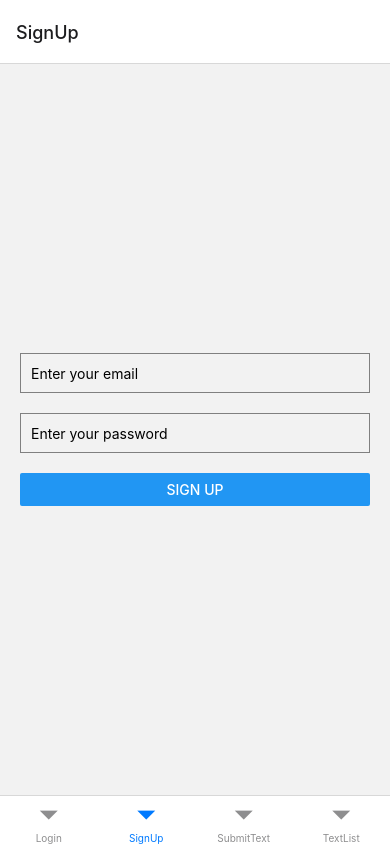
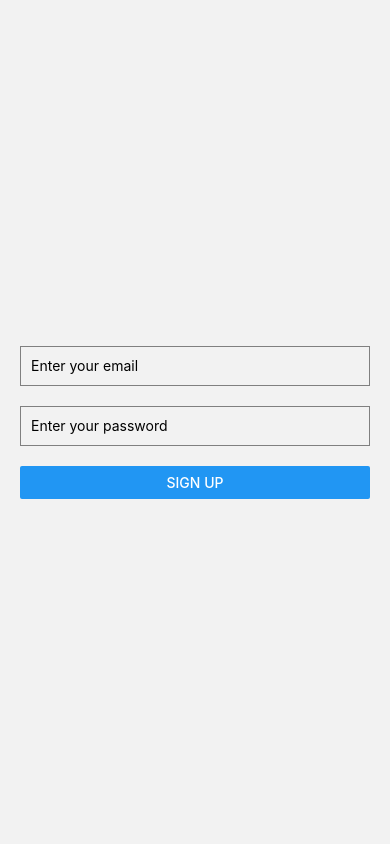
Before and after one commit to nickty/anything, a React Native app: screen /SignUp in a window 390 px wide. Built offline with nearby package versions, Linux system fonts and the light colour scheme.

Commit message:
easy navigation setup

```diff
--- a/App.tsx
+++ b/App.tsx
@@ -1,3 +1,4 @@
+import 'react-native-gesture-handler';
 import React from 'react';
 import {NavigationContainer} from '@react-navigation/native';
 import {createBottomTabNavigator} from '@react-navigation/bottom-tabs';
@@ -7,19 +8,42 @@ import TextListScreen from './src/screens/TextListScreen';
 import {Provider} from 'react-redux';
 import store from './src/redux/store';
 import LoginScreen from './src/screens/LoginScreen';
+import {createStackNavigator} from '@react-navigation/stack';
 
 const Tab = createBottomTabNavigator();
+const Stack = createStackNavigator();
+
+function MainApp() {
+  return (
+    <Tab.Navigator>
+      <Tab.Screen name="SubmitText" component={SubmitTextScreen} />
+      <Tab.Screen name="TextList" component={TextListScreen} />
+    </Tab.Navigator>
+  );
+}
 
 const App = () => {
   return (
     <Provider store={store}>
       <NavigationContainer>
-        <Tab.Navigator>
-          <Tab.Screen name="Login" component={LoginScreen} />
-          <Tab.Screen name="SignUp" component={SignUpScreen} />
-          <Tab.Screen name="SubmitText" component={SubmitTextScreen} />
-          <Tab.Screen name="TextList" component={TextListScreen} />
-        </Tab.Navigator>
+        <Stack.Navigator>
+          <Stack.Screen
+            name="Login"
+            component={LoginScreen}
+            options={{headerShown: false}}
+          />
+          <Stack.Screen
+            name="SignUp"
+            component={SignUpScreen}
+            options={{headerShown: false}}
+          />
+          {/* Once the user is authenticated, MainApp (Tab Navigator) becomes accessible */}
+          <Stack.Screen
+            name="MainApp"
+            component={MainApp}
+            options={{headerShown: false}}
+          />
+        </Stack.Navigator>
       </NavigationContainer>
     </Provider>
   );
--- a/package.json
+++ b/package.json
@@ -18,6 +18,7 @@
     "axios": "^1.6.7",
     "react": "18.2.0",
     "react-native": "0.73.5",
+    "react-native-gesture-handler": "^2.15.0",
     "react-native-safe-area-context": "^4.9.0",
     "react-native-screens": "^3.29.0",
     "react-redux": "^9.1.0",
--- a/src/redux/authActions.js
+++ b/src/redux/authActions.js
@@ -19,7 +19,7 @@ export const loginUser = createAsyncThunk(
       // Store tokens securely in AsyncStorage
       await AsyncStorage.setItem('accessToken', accessToken);
       await AsyncStorage.setItem('refreshToken', refreshToken);
-      return response.data;
+      return {accessToken, refreshToken};
     } catch (error) {
       console.error(
         'API Error:',
--- a/src/redux/authSlice.js
+++ b/src/redux/authSlice.js
@@ -1,7 +1,7 @@
 // authSlice.js
 
 import {createSlice} from '@reduxjs/toolkit';
-import {signupUser} from './authActions';
+import {loginUser, signupUser} from './authActions';
 
 const initialState = {
   isAuthenticated: false,
@@ -21,6 +21,14 @@ const authSlice = createSlice({
   },
   extraReducers: builder => {
     builder
+      .addCase(loginUser.fulfilled, (state, action) => {
+        const {accessToken, refreshToken} = action.payload;
+        state.isAuthenticated = true;
+        state.accessToken = accessToken;
+        state.refreshToken = refreshToken;
+        state.isLoading = false;
+        state.error = null;
+      })
       .addCase(signupUser.pending, state => {
         (state.isLoading = true), (state.error = null);
       })
```
Also changed, not shown: 1 other file (tests, documents, lock files or other folders).
